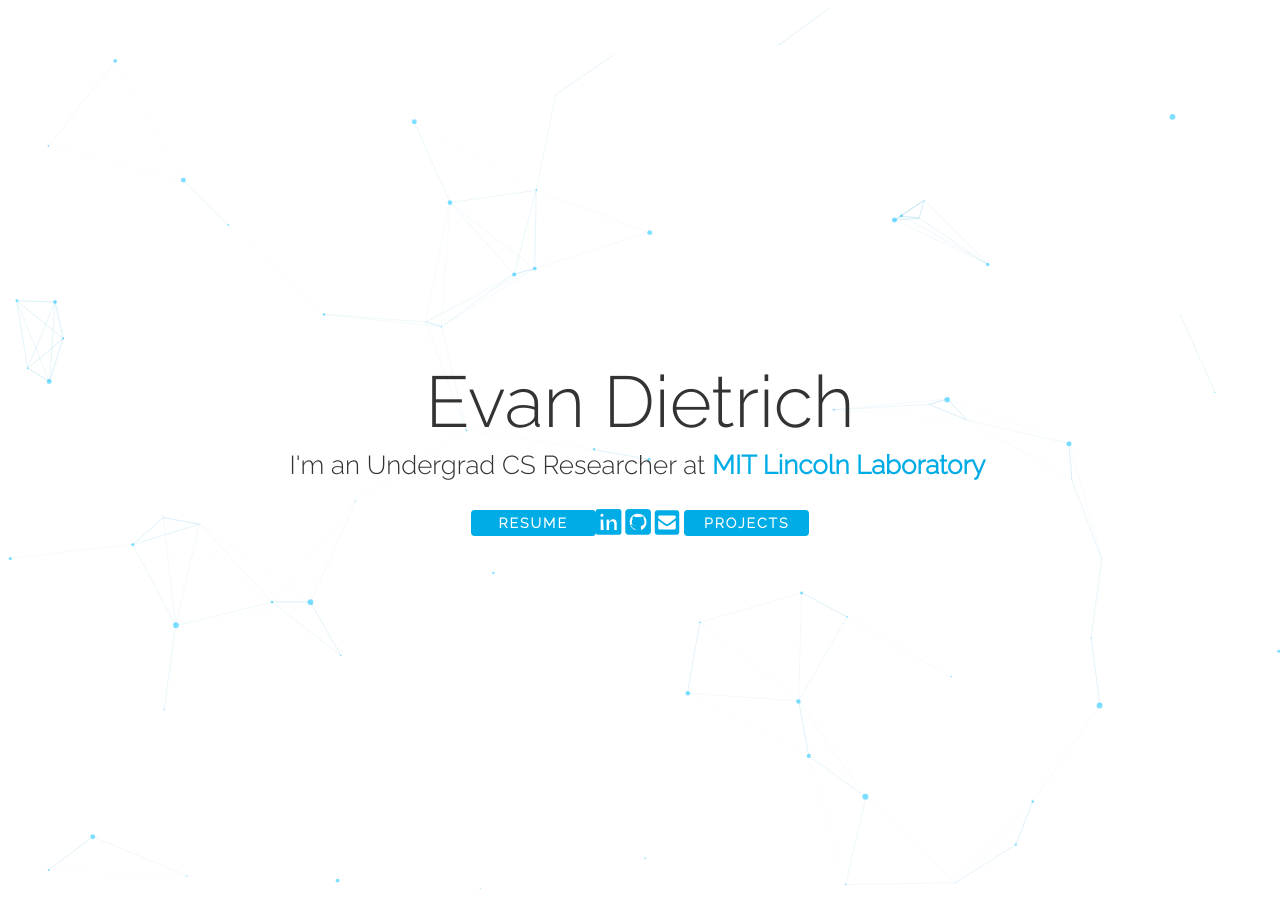
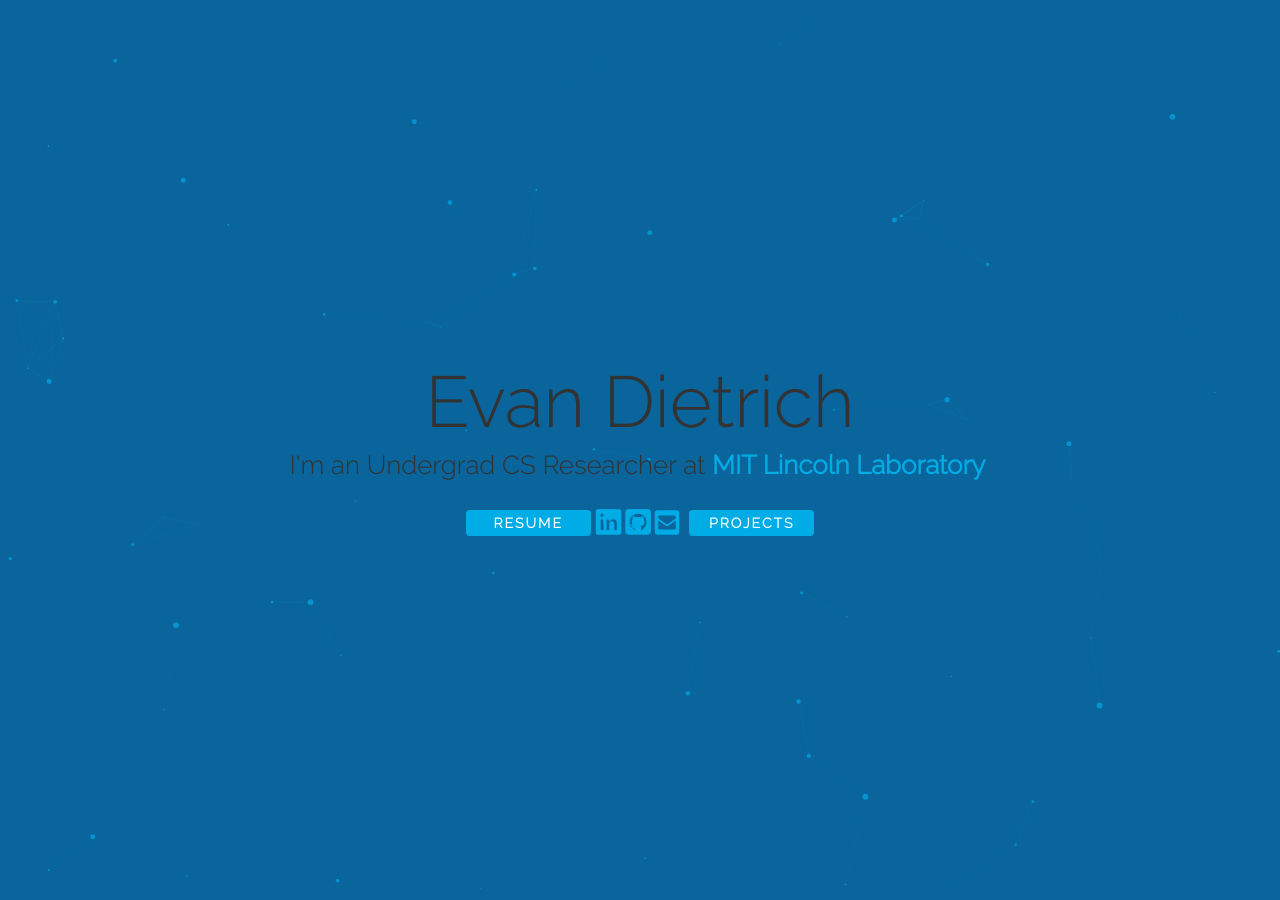
Before and after one commit to EvanDietrich/EvanDietrich.github.io, a Jekyll site: the page index.html, which Jekyll copies as it is, in a window 1280 px wide. Built offline with Jekyll 4.4.1, drawn with Linux system fonts in a browser that asks for light colours; nearby versions of some CDN libraries.

Commit message:
Update style.css

```diff
--- a/css/style.css
+++ b/css/style.css
@@ -41,6 +41,7 @@
     letter-spacing: 2px;
     background-color: #00ace6;
     /*margin-right: 30px;*/
+    margin: 0 5px;
     border-radius: 3.7px;
     cursor: pointer;
 }
@@ -277,7 +278,8 @@
 #particles-js{
   width: 100%;
   height: 100%;
-  background-color: #ffffff;
+  background-color: #0a659c;
+  /*chagned from #ffffff*/
   background-image: url('');
   background-size: cover;
   background-position: 50% 50%;
```
